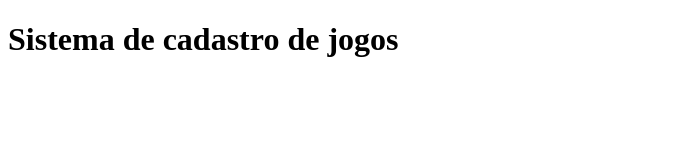
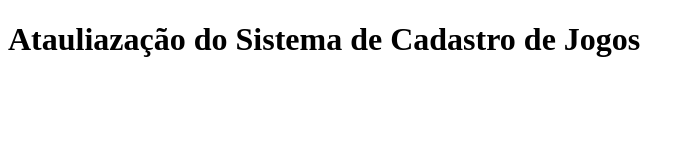
Before and after one commit to Nilton-Cesar-Dantas/Sistema-de-cadastro, a plain HTML site: page index.html in a window 1280 px wide. Shown: the whole page, without its empty margins (0-695 px from the left). Drawn offline with Linux system fonts and the light colour scheme.

Commit message:
Update index.html

```diff
--- a/index.html
+++ b/index.html
@@ -7,7 +7,7 @@
     <title>Meus jogos</title>
 </head>
 <body>
-    <h1>Sistema de cadastro de jogos</h1>
+    <h1>Atauliazação do Sistema de Cadastro de Jogos</h1>
     <script src="app.js"></script>
 </body>
 </html>
```
